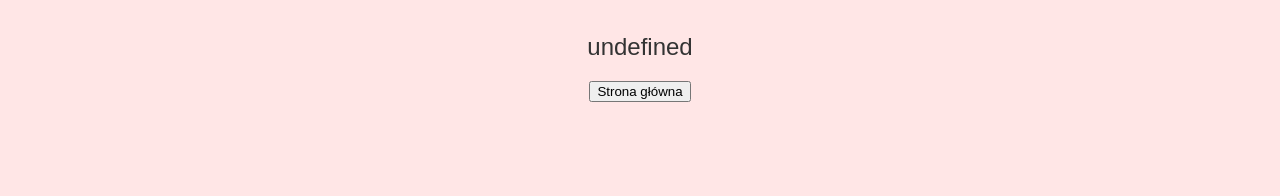
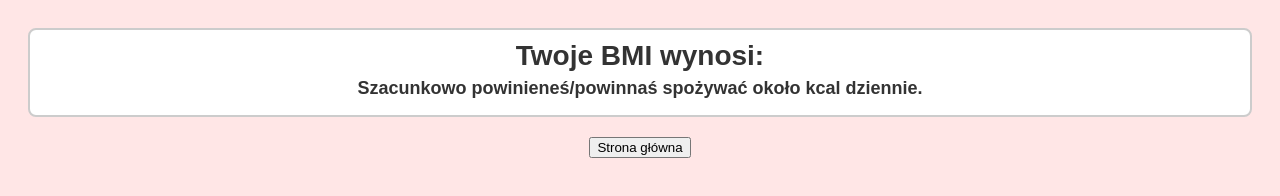
Before and after one commit to Volltaree/Praca_Dyplomowa, a website: page diet.html in a window 1280 px wide. Drawn offline with Linux system fonts and the light colour scheme.

Commit message:
Poprawa wyświetlania strony diet.html

```diff
--- a/diet.html
+++ b/diet.html
@@ -1,6 +1,5 @@
 <!DOCTYPE html>
 <html lang="en">
-
 <head>
     <meta charset="UTF-8">
     <title>Dobierz dietę</title>
@@ -34,14 +33,28 @@
             color: #333;
             margin-bottom: 5px;
         }
+
+        #kalorieValue {
+            font-size: 16px;
+            color: #333;
+            margin-bottom: 5px;
+        }
+
+        .frame {
+            background-color: white;
+            border: 2px solid #ccc;
+            border-radius: 8px;
+            padding: 10px;
+            margin-bottom: 10px;
+            text-align: center;
+        }
     </style>
 </head>
-
 <body>
     <div class="info">
-        <div class="result bold-and-large" id="bmiValue"></div>
-        <div class="result" id="weightCategoryValue"></div>
-        <div class="result smaller-text" id="kalorieValue"></div>
+        <div class="frame">
+            <div class="result bold-and-large" id="bmiAndKalorieValue"></div>
+        </div>
     </div>
 
     <button onclick="goToIndex()">Strona główna</button>
@@ -55,16 +68,9 @@
             const urlParams = new URLSearchParams(window.location.search);
             const bmi = urlParams.get('bmi') || '';
             const kalorie = urlParams.get('kalorie') || '';
-
-            const bmiValue = document.getElementById('bmiValue');
-            const kalorieValue = document.getElementById('kalorieValue');
-            const weightCategoryValue = document.getElementById('weightCategoryValue');
-
-            bmiValue.innerText = bmi.split('\n')[0];
-            weightCategoryValue.innerText = bmi.split('\n')[1];
-            kalorieValue.innerText = kalorie;
+            const bmiAndKalorieValue = document.getElementById('bmiAndKalorieValue');
+            bmiAndKalorieValue.innerHTML = "<span class='bold-and-large'>Twoje BMI wynosi: " + bmi + "</span><br><span class='smaller-text'>Szacunkowo powinieneś/powinnaś spożywać około " + kalorie + " kcal dziennie.</span>";
         }
     </script>
 </body>
-
 </html>
```
Also changed, not shown: kalkulator_bmi.html (+5 -21 lines).
